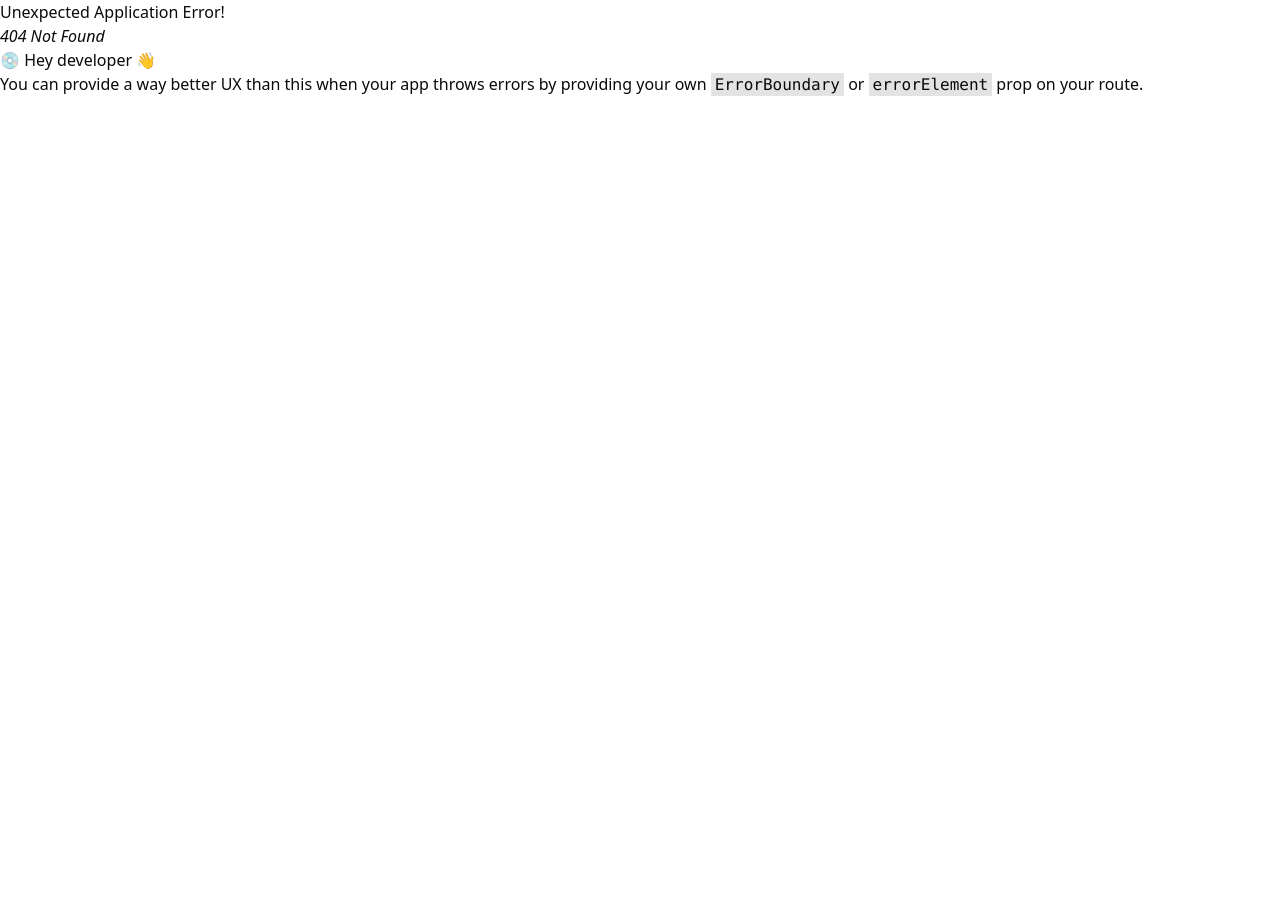
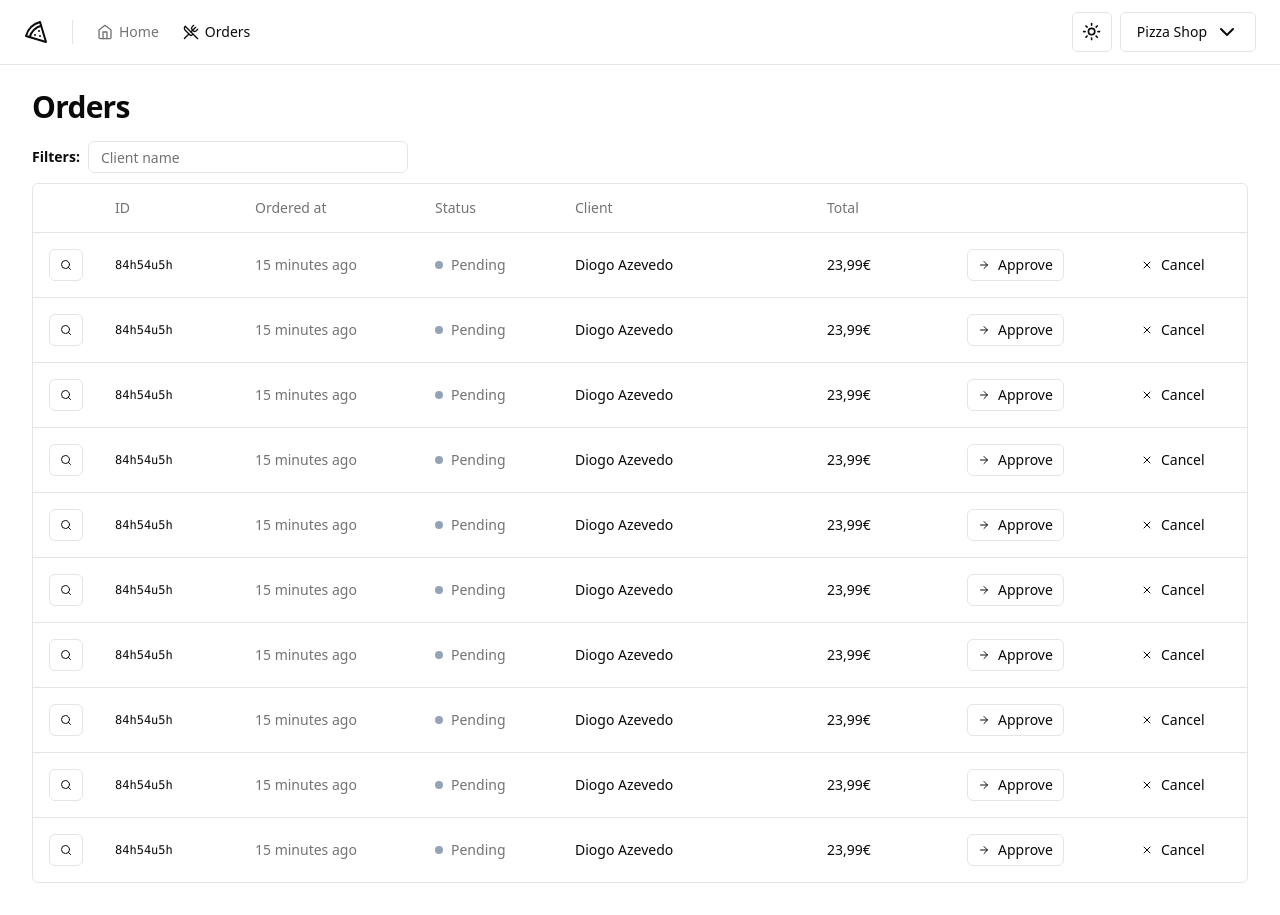
Before and after one commit to diogoazevedoo/pizzashop-web, a React (Vite) app: page /orders in a window 1280 px wide. Before the commit this address had no page. Before the commit the page ends 800 px from the top, so only its background shows below. Built offline with nearby package versions, Linux system fonts and the light colour scheme.

Commit message:
UI: Created orders table

```diff
--- a/src/components/ui/button.tsx
+++ b/src/components/ui/button.tsx
@@ -1,36 +1,37 @@
-import * as React from "react"
-import { Slot } from "@radix-ui/react-slot"
-import { cva, type VariantProps } from "class-variance-authority"
+import { Slot } from '@radix-ui/react-slot'
+import { cva, type VariantProps } from 'class-variance-authority'
+import * as React from 'react'
 
-import { cn } from "@/lib/utils"
+import { cn } from '@/lib/utils'
 
 const buttonVariants = cva(
-  "inline-flex items-center justify-center whitespace-nowrap rounded-md text-sm font-medium ring-offset-background transition-colors focus-visible:outline-none focus-visible:ring-2 focus-visible:ring-ring focus-visible:ring-offset-2 disabled:pointer-events-none disabled:opacity-50",
+  'inline-flex items-center justify-center whitespace-nowrap rounded-md text-sm font-medium ring-offset-background transition-colors focus-visible:outline-none focus-visible:ring-2 focus-visible:ring-ring focus-visible:ring-offset-2 disabled:pointer-events-none disabled:opacity-50',
   {
     variants: {
       variant: {
-        default: "bg-primary text-primary-foreground hover:bg-primary/90",
+        default: 'bg-primary text-primary-foreground hover:bg-primary/90',
         destructive:
-          "bg-destructive text-destructive-foreground hover:bg-destructive/90",
+          'bg-destructive text-destructive-foreground hover:bg-destructive/90',
         outline:
-          "border border-input bg-background hover:bg-accent hover:text-accent-foreground",
+          'border border-input bg-background hover:bg-accent hover:text-accent-foreground',
         secondary:
-          "bg-secondary text-secondary-foreground hover:bg-secondary/80",
-        ghost: "hover:bg-accent hover:text-accent-foreground",
-        link: "text-primary underline-offset-4 hover:underline",
+          'bg-secondary text-secondary-foreground hover:bg-secondary/80',
+        ghost: 'hover:bg-accent hover:text-accent-foreground',
+        link: 'text-primary underline-offset-4 hover:underline',
       },
       size: {
-        default: "h-10 px-4 py-2",
-        sm: "h-9 rounded-md px-3",
-        lg: "h-11 rounded-md px-8",
-        icon: "h-10 w-10",
+        default: 'h-10 px-4 py-2',
+        xs: 'h-8 px-2.5',
+        sm: 'h-9 rounded-md px-3',
+        lg: 'h-11 rounded-md px-8',
+        icon: 'h-10 w-10',
       },
     },
     defaultVariants: {
-      variant: "default",
-      size: "default",
+      variant: 'default',
+      size: 'default',
     },
-  }
+  },
 )
 
 export interface ButtonProps
@@ -41,7 +42,7 @@
 
 const Button = React.forwardRef<HTMLButtonElement, ButtonProps>(
   ({ className, variant, size, asChild = false, ...props }, ref) => {
-    const Comp = asChild ? Slot : "button"
+    const Comp = asChild ? Slot : 'button'
     return (
       <Comp
         className={cn(buttonVariants({ variant, size, className }))}
@@ -49,8 +50,8 @@
         {...props}
       />
     )
-  }
+  },
 )
-Button.displayName = "Button"
+Button.displayName = 'Button'
 
 export { Button, buttonVariants }
--- /dev/null
+++ b/src/components/ui/table.tsx
@@ -0,0 +1,117 @@
+import * as React from 'react'
+
+import { cn } from '@/lib/utils'
+
+const Table = React.forwardRef<
+  HTMLTableElement,
+  React.HTMLAttributes<HTMLTableElement>
+>(({ className, ...props }, ref) => (
+  <div className="relative w-full overflow-auto">
+    <table
+      ref={ref}
+      className={cn('w-full caption-bottom text-sm', className)}
+      {...props}
+    />
+  </div>
+))
+Table.displayName = 'Table'
+
+const TableHeader = React.forwardRef<
+  HTMLTableSectionElement,
+  React.HTMLAttributes<HTMLTableSectionElement>
+>(({ className, ...props }, ref) => (
+  <thead ref={ref} className={cn('[&_tr]:border-b', className)} {...props} />
+))
+TableHeader.displayName = 'TableHeader'
+
+const TableBody = React.forwardRef<
+  HTMLTableSectionElement,
+  React.HTMLAttributes<HTMLTableSectionElement>
+>(({ className, ...props }, ref) => (
+  <tbody
+    ref={ref}
+    className={cn('[&_tr:last-child]:border-0', className)}
+    {...props}
+  />
+))
+TableBody.displayName = 'TableBody'
+
+const TableFooter = React.forwardRef<
+  HTMLTableSectionElement,
+  React.HTMLAttributes<HTMLTableSectionElement>
+>(({ className, ...props }, ref) => (
+  <tfoot
+    ref={ref}
+    className={cn(
+      'border-t bg-muted/50 font-medium [&>tr]:last:border-b-0',
+      className,
+    )}
+    {...props}
+  />
+))
+TableFooter.displayName = 'TableFooter'
+
+const TableRow = React.forwardRef<
+  HTMLTableRowElement,
+  React.HTMLAttributes<HTMLTableRowElement>
+>(({ className, ...props }, ref) => (
+  <tr
+    ref={ref}
+    className={cn(
+      'border-b transition-colors hover:bg-muted/50 data-[state=selected]:bg-muted',
+      className,
+    )}
+    {...props}
+  />
+))
+TableRow.displayName = 'TableRow'
+
+const TableHead = React.forwardRef<
+  HTMLTableCellElement,
+  React.ThHTMLAttributes<HTMLTableCellElement>
+>(({ className, ...props }, ref) => (
+  <th
+    ref={ref}
+    className={cn(
+      'h-12 px-4 text-left align-middle font-medium text-muted-foreground [&:has([role=checkbox])]:pr-0',
+      className,
+    )}
+    {...props}
+  />
+))
+TableHead.displayName = 'TableHead'
+
+const TableCell = React.forwardRef<
+  HTMLTableCellElement,
+  React.TdHTMLAttributes<HTMLTableCellElement>
+>(({ className, ...props }, ref) => (
+  <td
+    ref={ref}
+    className={cn('p-4 align-middle [&:has([role=checkbox])]:pr-0', className)}
+    {...props}
+  />
+))
+TableCell.displayName = 'TableCell'
+
+const TableCaption = React.forwardRef<
+  HTMLTableCaptionElement,
+  React.HTMLAttributes<HTMLTableCaptionElement>
+>(({ className, ...props }, ref) => (
+  <caption
+    ref={ref}
+    className={cn('mt-4 text-sm text-muted-foreground', className)}
+    {...props}
+  />
+))
+TableCaption.displayName = 'TableCaption'
+
+export {
+  Table,
+  TableHeader,
+  TableBody,
+  TableFooter,
+  TableHead,
+  TableRow,
+  TableCell,
+  TableCaption,
+}
--- /dev/null
+++ b/src/pages/app/orders/orders.tsx
@@ -0,0 +1,89 @@
+import { ArrowRight, Search, X } from 'lucide-react'
+import { Helmet } from 'react-helmet-async'
+
+import { Button } from '@/components/ui/button'
+import { Input } from '@/components/ui/input'
+import {
+  Table,
+  TableBody,
+  TableCell,
+  TableHead,
+  TableHeader,
+  TableRow,
+} from '@/components/ui/table'
+
+export function Orders() {
+  return (
+    <>
+      <Helmet title="Orders" />
+      <div className="flex flex-col gap-4">
+        <h1 className="text-3xl font-bold tracking-tight">Orders</h1>
+      </div>
+      <div className="space-y-2.5">
+        <form className="flex items-center gap-2">
+          <span className="text-sm font-semibold">Filters:</span>
+          <Input placeholder="Client name" className="h-8 w-[320px]" />
+        </form>
+
+        <div className="rounded-md border">
+          <Table>
+            <TableHeader>
+              <TableRow>
+                <TableHead className="w-[64px]"></TableHead>
+                <TableHead className="w-[140px]">ID</TableHead>
+                <TableHead className="w-[180px]">Ordered at</TableHead>
+                <TableHead className="w-[140px]">Status</TableHead>
+                <TableHead>Client</TableHead>
+                <TableHead className="w-[140px]">Total</TableHead>
+                <TableHead className="w-[164px]"></TableHead>
+                <TableHead className="w-[132px]"></TableHead>
+              </TableRow>
+            </TableHeader>
+            <TableBody>
+              {Array.from({ length: 10 }).map((_, i) => {
+                return (
+                  <TableRow key={i}>
+                    <TableCell>
+                      <Button variant="outline" size="xs">
+                        <Search className="h-3 w-3" />
+                        <span className="sr-only">Order Details</span>
+                      </Button>
+                    </TableCell>
+                    <TableCell className="font-mono text-xs font-medium">
+                      84h54u5h
+                    </TableCell>
+                    <TableCell className="text-muted-foreground">
+                      15 minutes ago
+                    </TableCell>
+                    <TableCell>
+                      <div className="flex items-center gap-2">
+                        <span className="h-2 w-2 rounded-full bg-slate-400" />
+                        <span className="font-medium text-muted-foreground">
+                          Pending
+                        </span>
+                      </div>
+                    </TableCell>
+                    <TableCell className="font-medium">Diogo Azevedo</TableCell>
+                    <TableCell className="font-medium">23,99€</TableCell>
+                    <TableCell>
+                      <Button variant="outline" size="xs">
+                        <ArrowRight className="mr-2 h-3 w-3" />
+                        Approve
+                      </Button>
+                    </TableCell>
+                    <TableCell>
+                      <Button variant="ghost" size="xs">
+                        <X className="mr-2 h-3 w-3" />
+                        Cancel
+                      </Button>
+                    </TableCell>
+                  </TableRow>
+                )
+              })}
+            </TableBody>
+          </Table>
+        </div>
+      </div>
+    </>
+  )
+}
--- a/src/routes.tsx
+++ b/src/routes.tsx
@@ -3,6 +3,7 @@
 import { AppLayout } from './pages/_layouts/app'
 import { AuthLayout } from './pages/_layouts/auth'
 import { Dashboard } from './pages/app/dashboard'
+import { Orders } from './pages/app/orders/orders'
 import { SignIn } from './pages/auth/sign-in'
 import { SignUp } from './pages/auth/sign-up'
 
@@ -10,7 +11,10 @@
   {
     path: '/',
     element: <AppLayout />,
-    children: [{ path: '/', element: <Dashboard /> }],
+    children: [
+      { path: '/', element: <Dashboard /> },
+      { path: '/orders', element: <Orders /> },
+    ],
   },
   {
     path: '/',
```
Also changed, not shown: src/components/ui/dropdown-menu.tsx (+24 -24 lines), src/components/ui/separator.tsx (+9 -9 lines).
